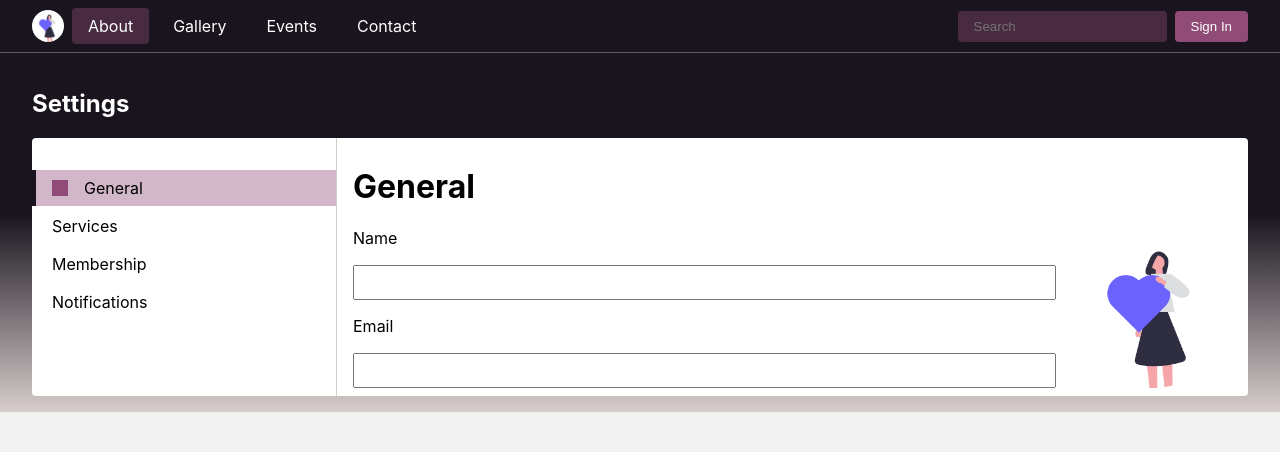
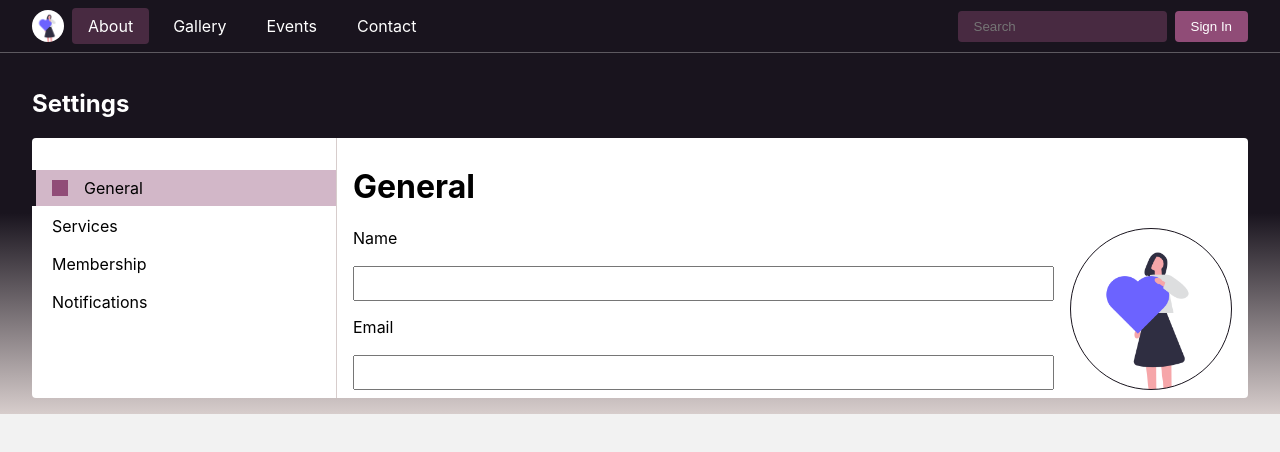
Before and after one commit to JuliaCMint/design-system, a React (Create React App) app: page / in a window 1280 px wide. Shown: the top 452 px of the page. Built offline with nearby package versions, Linux system fonts and the light colour scheme.

Commit message:
added border to logo

```diff
--- a/src/components/GeneralContent.jsx
+++ b/src/components/GeneralContent.jsx
@@ -24,7 +24,7 @@ const GeneralContent = () => {
             <input type="email" />
           </LabeledInput>
         </GridLayers>
-        <Logo image={logoImg} size="10rem" />
+        <Logo image={logoImg} size="10rem" border="1px solid #19141e" />
       </Split>
     </GridLayers>
   );
--- a/src/components/Logo.jsx
+++ b/src/components/Logo.jsx
@@ -7,4 +7,5 @@ export const Logo = styled.div`
   width: var(--size);
   height: var(--size);
   ${(props) => !props.square && "border-radius: 50%;"}
+  border: ${(props) => props.border ?? "none"}
 `;
```
